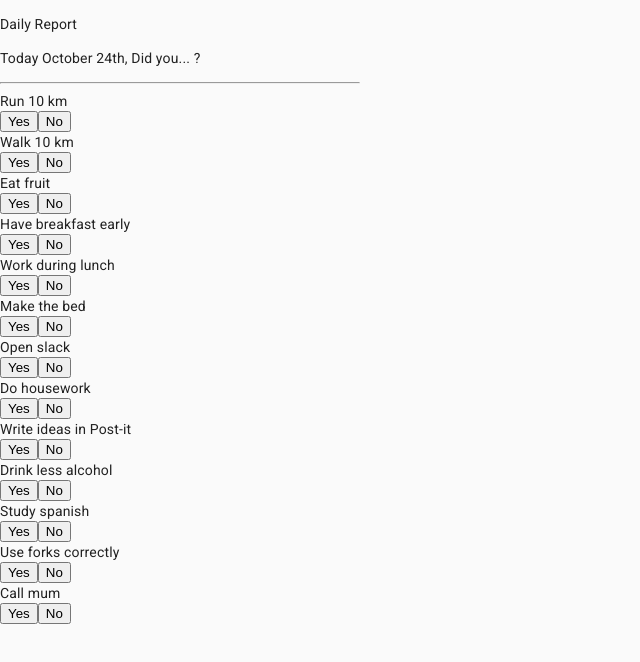
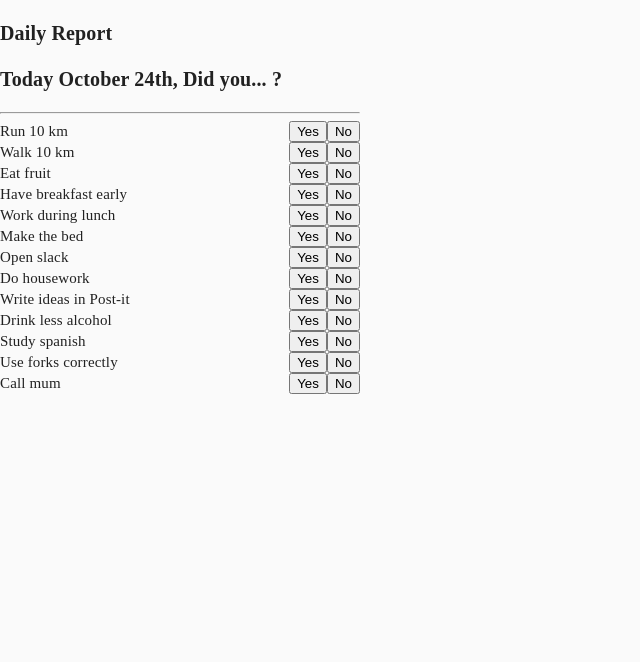
Before and after one commit to lifegpa-bw/lifegpa-frontend, a React (Create React App) app: page / in a window 1280 px wide. Shown: the top 662 px of the page, without its empty margins (0-640 px from the left). Built offline with nearby package versions, Linux system fonts and the light colour scheme.

Commit message:
add styles for various reports classNames

```diff
--- a/src/styles/index.css
+++ b/src/styles/index.css
@@ -14,3 +14,25 @@ html {
   width: 360px;
   height: 100vh;
 }
+
+.daily-report {
+  font-family: Rajdhani;
+  font-style: normal;
+  font-weight: 600;
+  font-size: 20px;
+  line-height: 26px;
+}
+
+.report {
+  display: flex;
+  align-items: center;
+  justify-content: space-between;
+}
+
+.reportTitle {
+  font-family: Rajdhani;
+  font-style: normal;
+  font-weight: normal;
+  font-size: 15px;
+  line-height: 19px;
+}
```
